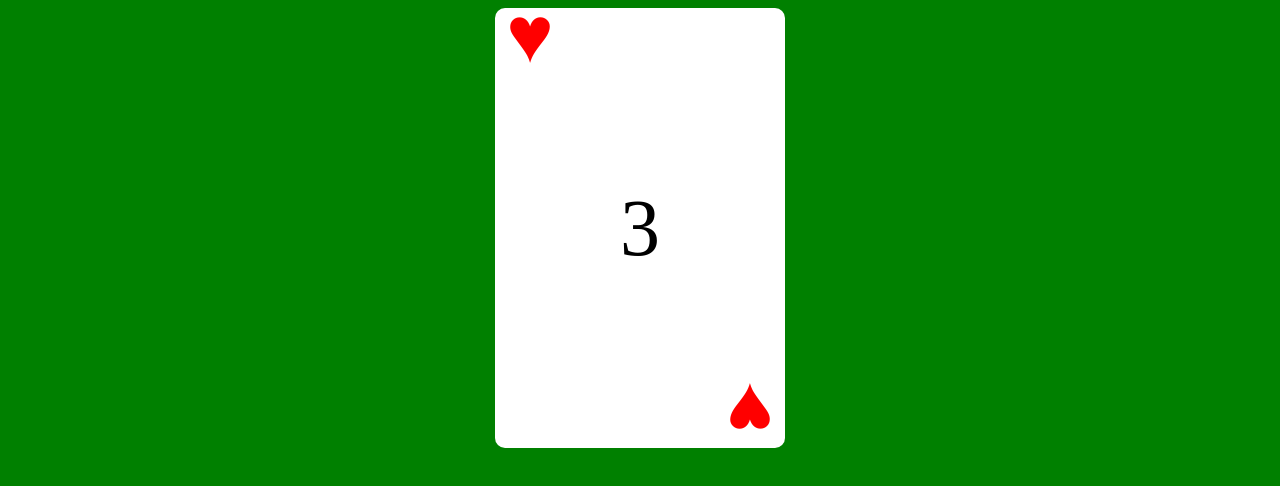
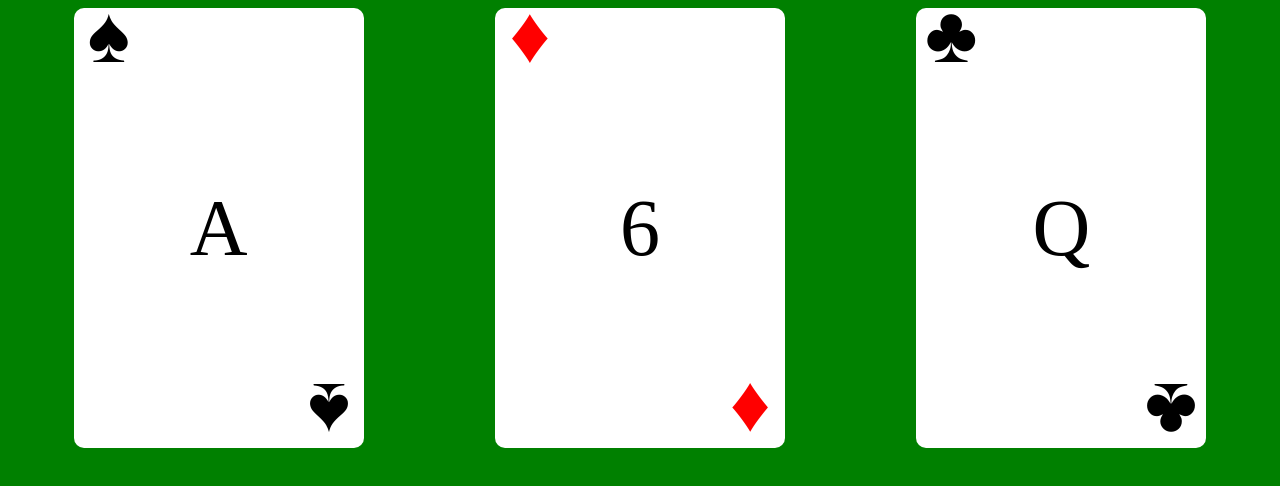
Before and after one commit to Diego-EC/exercise-random-card, a website built with webpack: page src/index.html in a window 1280 px wide. Built offline with nearby package versions, Linux system fonts and the light colour scheme.

Commit message:
Added abstraction layer.
Signed-off-by: Diego-EC <diegoezquerro@gmail.com>

```diff
--- a/src/index.html
+++ b/src/index.html
@@ -10,15 +10,18 @@
       integrity="sha384-hWVjflwFxL6sNzntih27bfxkr27PmbbK/iSvJ+a4+0owXq79v+lsFkW54bOGbiDQ"
       crossorigin="anonymous"
     />
-    <!--<link rel="shortcut icon" href="./4geeks.ico" />-->
   </head>
   <body>
     <div class="wrapper">
-      <div class="">
-        <div class="card flex-container">
-          <!--<div class="top-suit"></div>-->
-          <div class="nuber">7</div>
-          <!--<div class="bottom-suit">&spades;</div>-->
+      <div class="flex-container-row">
+        <div id="card1" class="card flex-container-column">
+          <div class="nuber"></div>
+        </div>
+        <div id="card2" class="card flex-container-column">
+          <div class="nuber"></div>
+        </div>
+        <div id="card3" class="card flex-container-column">
+          <div class="nuber"></div>
         </div>
       </div>
     </div>
--- a/src/js/index.js
+++ b/src/js/index.js
@@ -1,9 +1,16 @@
 import "../style/styles.css";
 
 window.onload = function() {
-  document.querySelector(".card").classList.add(generateRandomCardSuit());
-  document.querySelector(".card").innerHTML = generateRandomCardNumber();
+  generateRandomCardOn("#card1");
+  generateRandomCardOn("#card2");
+  generateRandomCardOn("#card3");
 };
+
+function generateRandomCardOn(htmlCardId) {
+  console.log("generating card: " + htmlCardId);
+  document.querySelector(htmlCardId).classList.add(generateRandomCardSuit());
+  document.querySelector(htmlCardId).innerHTML = generateRandomCardNumber();
+}
 
 function generateRandomCardSuit() {
   const arrSuits = ["hearts", "spades", "clubs", "diamonds"];
--- a/src/style/styles.css
+++ b/src/style/styles.css
@@ -1,14 +1,15 @@
 body {
   background: green;
 }
-/*div {
-  border: 1px solid black;
-}*/
-.flex-container {
+.flex-container-column {
   display: flex;
   flex-flow: column nowrap;
   justify-content: space-evenly;
   align-items: stretch;
+}
+.flex-container-row {
+  display: flex;
+  flex-direction: row;
 }
 .card {
   text-align: center;
@@ -20,13 +21,6 @@ body {
   border-radius: 10px;
   font-size: 80px;
 }
-/*
-.top-suit {
-  font-size: 80px;
-  content: "\2665";
-  font-family: "fas fa-heartbeat";
-}
-*/
 .card::before {
   position: relative;
   font-size: 80px;
```
